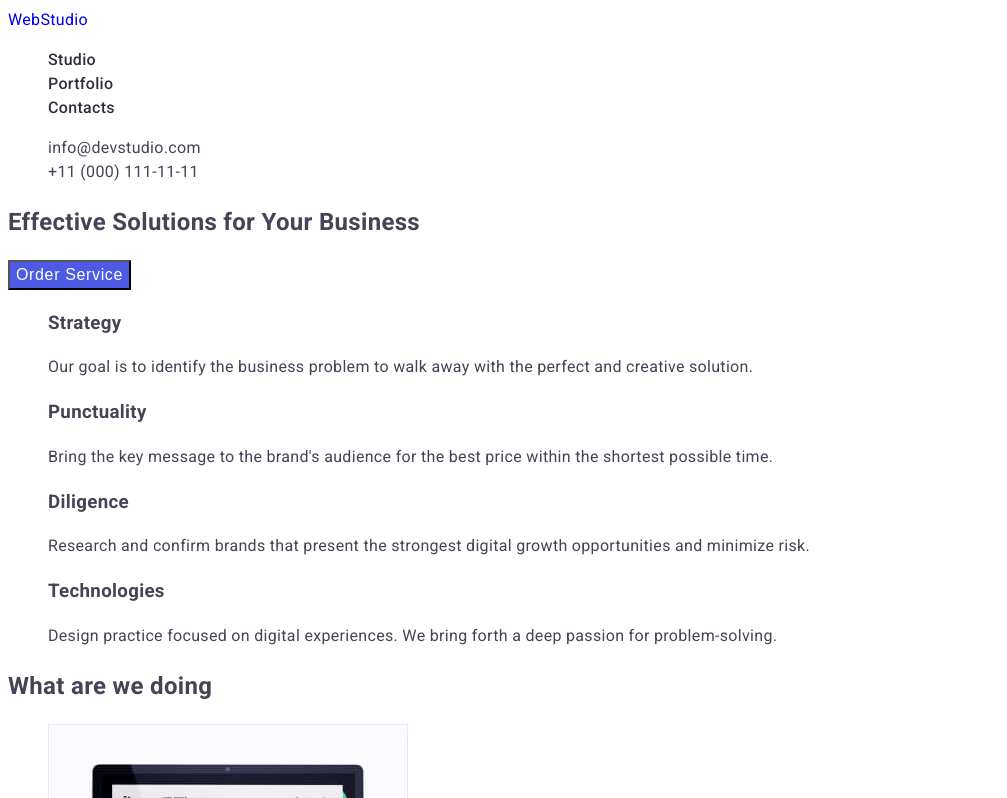
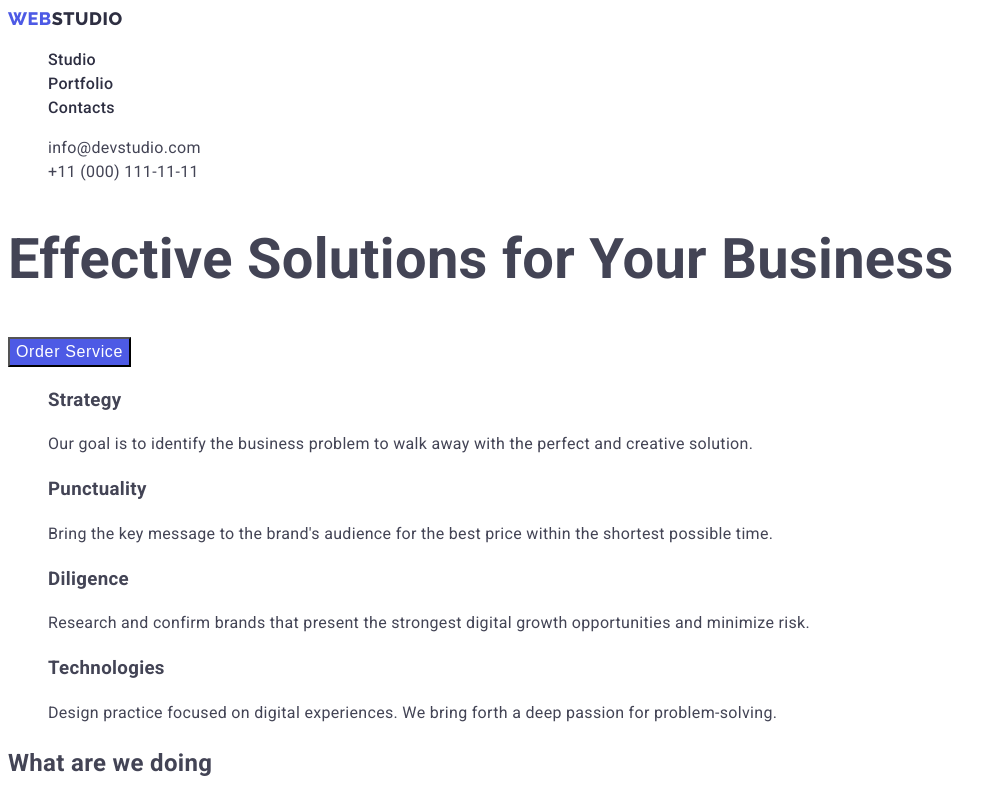
Before and after one commit to Serhii120796/goit-markup-hw-02, a plain HTML site: page index.html in a window 1280 px wide. Shown: the top 798 px of the page, without its empty margins (0-1007 px from the left). Drawn offline with Linux system fonts and the light colour scheme.

Commit message:
Partially added variables

```diff
--- a/css/styles.css
+++ b/css/styles.css
@@ -1,52 +1,90 @@
+:root {
+  --primary-text-color: #434455;
+  --secondary-text-color: #2e2f42;
+  --primary-text-color-theme-dark: #ffffff;
+  --secondary-text-color-theme-dark: #F4F4FD;
+  --accent-color: #404bbf;
+  --logo-color: #4d5ae5;
+}
+.list {
+  list-style: none;
+}
+
+.link {
+  text-decoration: none;
+}
+
 body {
   background-color: #ffffff;
   font-family: "Roboto", sans-serif;
   font-size: 16px;
   line-height: 1.5;
   letter-spacing: 0.02em;
-  color: #434455;
+  color: var(--primary-text-color);
 }
-.list {
-  list-style: none;
+
+/* ==================================COMPONENTS=============================== */
+
+/* ==================================/COMPONENTS=============================== */
+
+/* ==================================HEADER=============================== */
+/* Logotype */
+.logotype {
+  font-family: "Raleway", sans-serif;
+  font-weight: 800;
+  font-size: 18px;
+  line-height: 1.17;
+  letter-spacing: 0.03em;
+  text-transform: uppercase;
+  color: var(--secondary-text-color);
 }
-.link {
-  text-decoration: none;
+.logo-color {
+  color: var(--logo-color);
 }
+
 .menu-link {
   font-weight: 500;
-  font-size: 16px;
-  line-height: 1.5;
-  letter-spacing: 0.02em;
-  color: #2e2f42;
+  color: var(--secondary-text-color);
 }
 .menu-link:hover,
 .menu-link:focus {
-  color: #404bbf;
+  color: var(--accent-color);
 }
 
 /* Contacts */
 .contact-link {
   font-style: normal;
   font-weight: 400;
-  font-size: 16px;
-  line-height: 1.5;
-  letter-spacing: 0.02em;
-  color: #434455;
+  color: var(--text-color-the);
 }
 .contact-link:hover,
 .contact-link:focus {
-  color: #404bbf;
+  color: var(--accent-color);
+}
+/* ==================================/HEADER=============================== */
+
+/* ====================================HERO================================ */
+
+.hero-title {
+  font-weight: 700;
+  font-size: 56px;
+  line-height: 1.07;
+  /* color: var(--primary-text-color-theme-dark; */
 }
 
+/* Button */
 .modal-btn {
   font-weight: 500;
   font-size: 16px;
   line-height: 1.5;
   letter-spacing: 0.04em;
-  color: #ffffff;
-  background: #4D5AE5;
+  color: var(--primary-text-color-theme-dark);
+  background: #4d5ae5;
+  cursor: pointer;
 }
+
 .modal-btn:hover,
 .modal-btn:focus {
-    background: #404BBF;
-  }
+  background: #404bbf;
+}
+/* ====================================/HERO================================ */
--- a/index.html
+++ b/index.html
@@ -19,7 +19,7 @@
       <!-- Navigation -->
       <nav class="navigation">
         <!-- Logotype -->
-        <a class="link logotype" href="./index.html">Web<span>Studio</span></a>
+        <a class="link logotype" href="./index.html"><span class="logo-color">Web</span>Studio</a>
         <ul class="menu list">
           <li class="menu-item"><a class="menu-link link" href="./index.html">Studio</a></li>
           <li class="menu-item"><a class="menu-link link" href="./portfolio.html">Portfolio</a></li>
@@ -40,8 +40,9 @@
     </header>
     <!-- Main content -->
     <main>
-      <section>
-        <h1>Effective Solutions for Your Business</h1>
+      <!-- Hero -->
+      <section class="hero">
+        <h1 class="hero-title">Effective Solutions for Your Business</h1>
         <button class="modal-btn" type="button">Order Service</button>
       </section>
       <!-- Features -->
@@ -147,7 +148,7 @@
     <!-- Footer -->
     <footer>
       <!-- Logotype -->
-      <a class="link logotype" href="./index.html">WebStudio</a>
+      <a class="link logotype" href="./index.html"><span class="logo-color">Web</span>Studio</a>
       <p>
         Increase the flow of customers and sales for your business with digital marketing & growth
         solutions.
```
Also changed, not shown: portfolio.html (+2 -2 lines).
